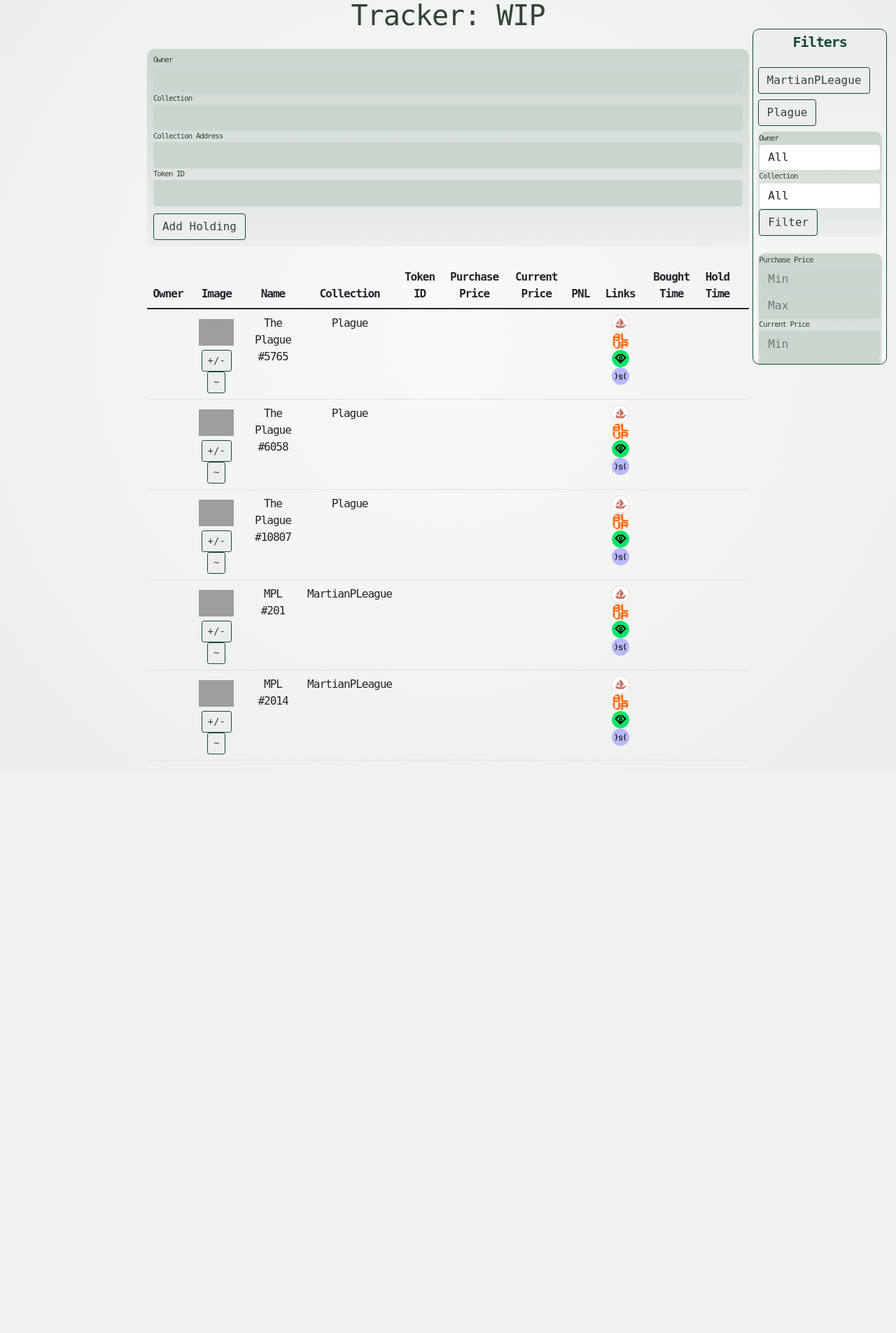
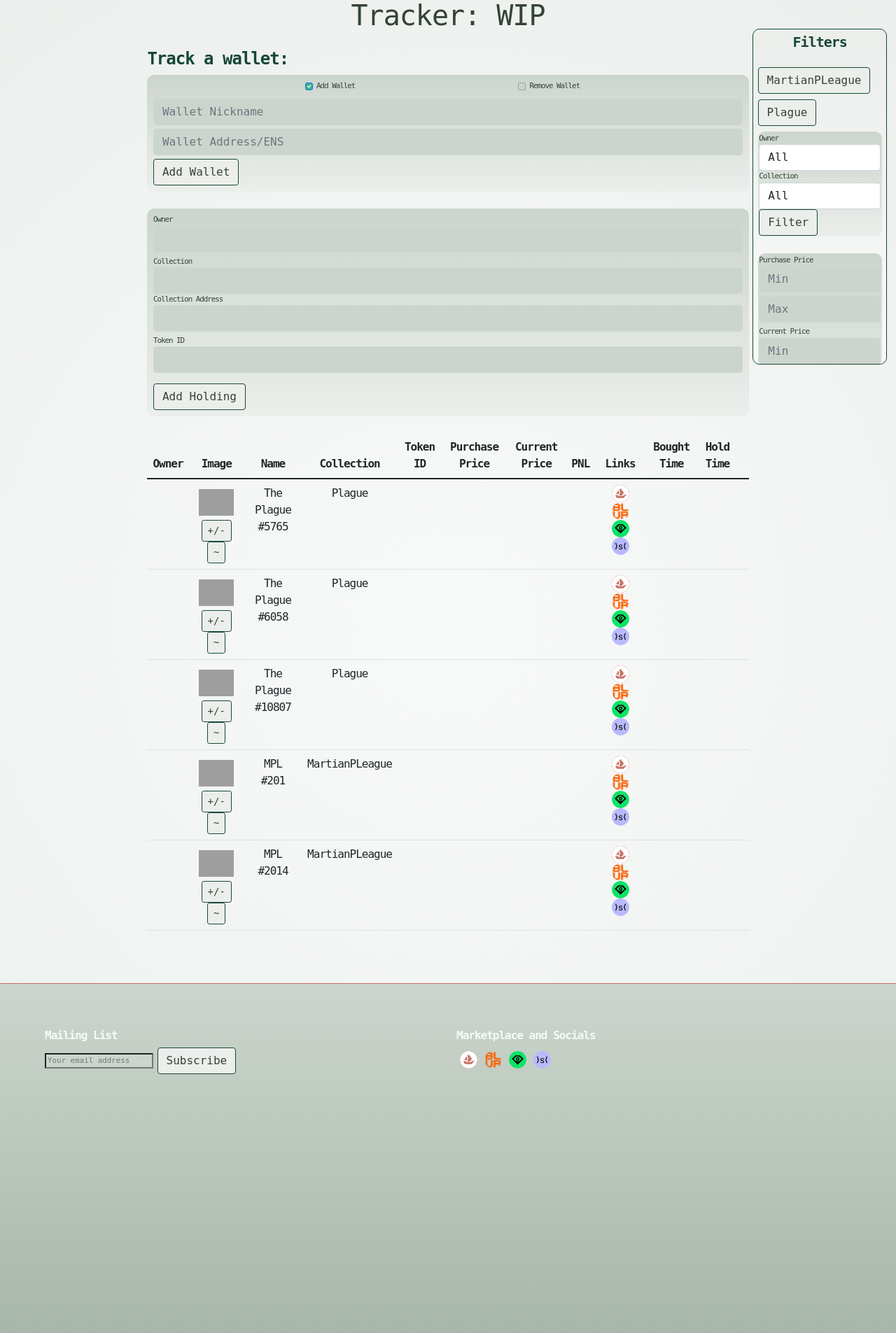
Before and after one commit to CodeFromEggly/PiranhaProject, a Flask app: page /tracker in a window 1280 px wide. Shown: the part 119-2024 px from the top of the page at 70% size. Before the commit the page ends 1206 px from the top, so only its background shows below. Run offline with Flask 2, Linux system fonts and the light colour scheme; data comes from the database, SQL or seed files in the repository; lists and menus that the app fills with data are empty; some libraries are stand-ins or nearby versions; grey boxes are pictures that could not be loaded.

Commit message:
Footer & Tracker Updates
Footer added WIP
Tracker improved, add/remove wallet section added

```diff
--- a/app/static/script.js
+++ b/app/static/script.js
@@ -268,3 +268,39 @@
             });
         });
     }
+
+    // TRACKER SCRIPTS:
+
+    if(activePage === 'tracker'){
+        const addWalletCheckbox = document.querySelector('#add-wallet');
+        const removeWalletCheckbox = document.querySelector('#remove-wallet');
+        const walletInput = document.querySelector('#wallet');
+        const textInputTemplate = document.querySelector('#add-wallet-template').content;
+        const selectInputTemplate = document.querySelector('#remove-wallet-template').content;
+
+        addWalletCheckbox.checked = true;
+        walletInput.innerHTML = '';
+        walletInput.appendChild(textInputTemplate.cloneNode(true));
+
+        addWalletCheckbox.addEventListener('change', () => {
+            if (addWalletCheckbox.checked) {
+                removeWalletCheckbox.checked = false;
+                walletInput.innerHTML = '';
+                walletInput.appendChild(textInputTemplate.cloneNode(true));
+            } else {
+                walletInput.innerHTML = '';
+                walletInput.appendChild(selectInputTemplate.cloneNode(true));
+            }
+        });
+
+        removeWalletCheckbox.addEventListener('change', () => {
+            if (removeWalletCheckbox.checked) {
+                addWalletCheckbox.checked = false;
+                walletInput.innerHTML = '';
+                walletInput.appendChild(selectInputTemplate.cloneNode(true));
+            } else {
+                walletInput.innerHTML = '';
+                walletInput.appendChild(textInputTemplate.cloneNode(true));
+            }
+        });
+    }
--- a/app/static/styles.css
+++ b/app/static/styles.css
@@ -410,18 +410,24 @@
 
     select option,
     input[type="text"],
-    input[type="number"] {
+    input[type="number"],
+    input[type="password"],
+    input[type="select"] {
         background-color: var(--background-subtle);
         color: var(--on-background-high);
         caret-color: var(--on-background-high);
+        margin-bottom: 5px;
     }
 
     input[type="text"]:focus,
     input[type="number"]:focus,
-    input[type="password"]:focus {
+    input[type="password"]:focus,
+    input[type="select"]:focus {
         background-color: var(--background-subtle);
         color: var(--dark);
         caret-color: var(--dark);
+        margin-bottom: 8px;
+        margin: 2px;
     }
 
     input[type="checkbox"]:not(:checked) {
@@ -473,8 +479,24 @@
         transform: scale(1.3) !important;
     }
 
+    /* FOOTER */
 
+    #footer {
+        margin-top: 75px;
+        padding: 5%;
+        height: 500px;
+        border-top: solid 1px var(--brand);
+        background: linear-gradient(0deg, var(--on-background-low) 0%, var(--background-subtle) 100%);
+        color: var(--light) !important;
+    }
 
+    #footer h6 {
+        color: var(--light) !important;
+    }
+
+    #footer .button-group img {
+        margin: 5px;
+    }
 
 /* MOBILE DISPLAY STYLING */
     @media (max-width: 768px) {
--- a/app/templates/layout.html
+++ b/app/templates/layout.html
@@ -67,6 +67,33 @@
     <div id="overlay"></div>
 
     {% block main %}{% endblock %}
+
+    <div id="footer">
+        <div class="row">
+            <div class="col">
+                <h6 id="footer-title">Mailing List</h6>
+            </div>
+            <div class="col">
+                <h6 id="footer-title">Marketplace and Socials</h6>
+            </div>
+        </div>
+        <div class="row">
+            <div class="col">
+                <input type="text" placeholder="Your email address">
+                <button class="btn">Subscribe</button>
+            </div>
+            <div id="footer-links" class="col" style="display: flex; justify-content: flex-start;">
+                <div class="button-group">
+                    <a href="https://opensea.io/" target="_blank"><img style="background-color: var(--brand);" class="pSvg" src="/static/icon/Opensea-Logo-Transparent.svg" alt="Opensea" href="https://opensea.io"></a>
+                    <a href="https://blur.io/" target="_blank"><img class="pSvg" src="/static/icon/blur-logo.png"></a>
+                    <a href="https://looksrare.org/" target="_blank"><img class="pSvg" src="/static/icon/looksrare-logo.svg"></a>
+                    <a href="https://sudoswap.xyz/" target="_blank"><img class="pSvg" src="/static/icon/Sudoswap-Logo.svg"></a>
+                </div>
+            </div>
+        </div>
+
+    </div>
+
     <script crossorigin="anonymous" src="https://cdn.jsdelivr.net/npm/bootstrap@5.1.3/dist/js/bootstrap.bundle.min.js" integrity="sha384-ka7Sk0Gln4gmtz2MlQnikT1wXgYsOg+OMhuP+IlRH9sENBO0LRn5q+8nbTov4+1p"></script>
     <script src="https://ajax.googleapis.com/ajax/libs/jquery/3.5.1/jquery.min.js"></script>
     <script src="https://code.jquery.com/jquery-3.5.1.min.js" integrity="sha256-9/aliU8dGd2tb6OSsuzixeV4y/faTqgFtohetphbbj0=" crossorigin="anonymous"></script>
--- a/app/templates/tracker.html
+++ b/app/templates/tracker.html
@@ -11,8 +11,40 @@
     <div class="container mt-5" style="width: 69%">
         <h1 class="text-center mb-4">Tracker: WIP</h1>
 
+        <h4>Track a wallet:</h4>
+        <!-- Checkboxes -->
+        <form class="mb-4" action="/add-wallet" method="post">
+            <div style="display: flex; justify-content: space-evenly;">
+                <div class="form-check form-check-inline">
+                    <input class="form-check-input" type="checkbox" id="add-wallet" name="add-wallet">
+                    <label class="form-check-label" for="add-wallet">Add Wallet</label>
+                </div>
+                <div class="form-check form-check-inline">
+                    <input class="form-check-input" type="checkbox" id="remove-wallet" name="remove-wallet">
+                    <label class="form-check-label" for="remove wallet">Remove Wallet</label>
+                </div>
+            </div>
+            <span id="wallet"></span>
+
+            <!-- Templates -->
+            <template id="add-wallet-template">
+                <input type="text" class="form-control" id="walletName" name="walletName" placeholder="Wallet Nickname" required>
+                <input type="text" class="form-control" id="wallet" name="wallet" placeholder="Wallet Address/ENS" required>
+                <button id="add-button" class="btn">Add Wallet</button>
+            </template>
+
+            <template id="remove-wallet-template">
+                <select class="form-control" id="walletName" name="walletName" required>
+                    <!-- TODO: add entry for each wallet from wallets -->
+                    {% for wallet in wallets %}
+                        <option value="">{{ wallet.address }}</option>
+                    {% endfor %}
+                </select>
+                <button id="remove-button" class="btn">Remove Wallet</button>
+            </template>
+
+        </form>
         <!-- Form for adding a new holding -->
-        <form class="mb-4" action="/add-holding" method="post">
         <form class="mb-4" action="/add-holding" method="post">
             <div class="form-group">
                 <label for="owner">Owner</label>
@@ -32,8 +64,7 @@
                 <label for="token-id">Token ID</label>
                 <input type="text" class="form-control" id="token-id" name="token-id" required>
             </div>
-                <button type="submit" class="btn btn-primary" style="margin-top: 10px;">Add Holding</button>
-            </form>
+            <button type="submit" class="btn" style="margin-top:10px;">Add Holding</button>
         </form>
 
         <!-- Holdings Table -->
```
Lines whose indentation alone changed are shown as unchanged.
